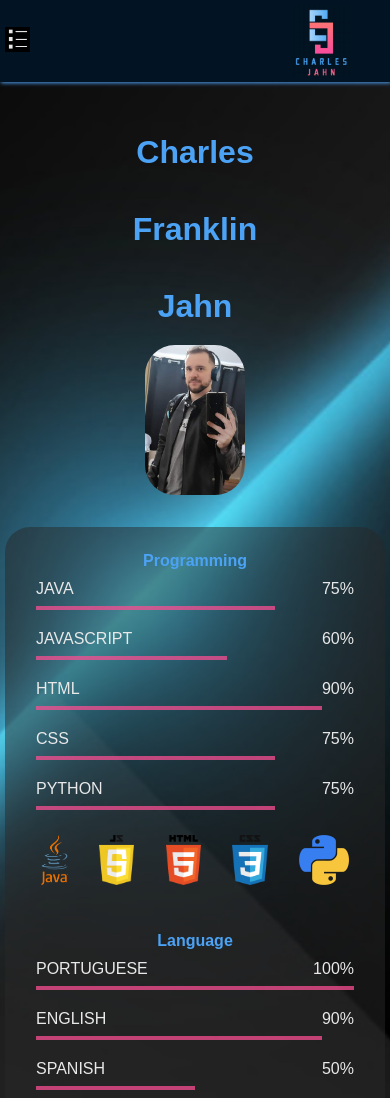
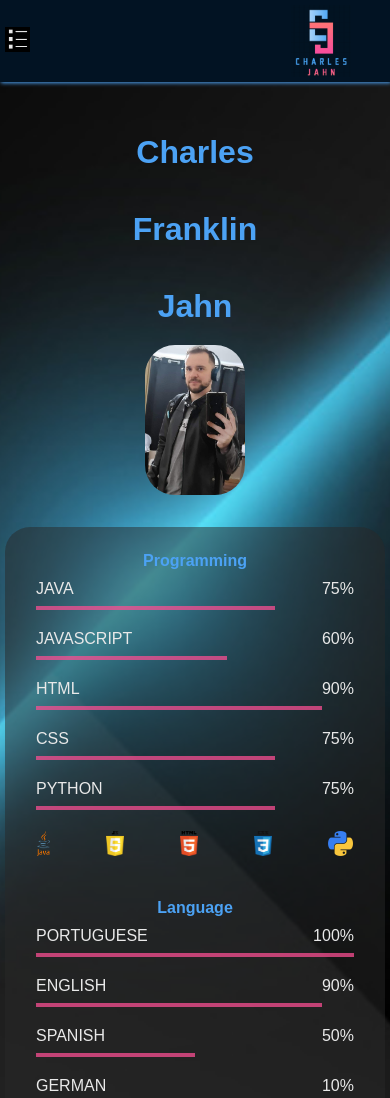
Before and after one commit to Charlesjahn/charlesfranklinjahn, a plain HTML site: page index.html in a window 390 px wide. Shown: the top 1098 px of the page. Drawn offline with Linux system fonts and the light colour scheme.

Commit message:
Update stylesSkill.css

```diff
--- a/stylesSkill.css
+++ b/stylesSkill.css
@@ -12,7 +12,6 @@
 .home_section img {
     height: 50px;
     padding: 5px;
-
 }
 
 .singleSkill {
@@ -87,4 +86,8 @@
         margin-left: auto;
         margin-right: auto;
     }
+    .home_section img {
+        height: 25px;
+        padding: 1px;
+    }
 }
```
